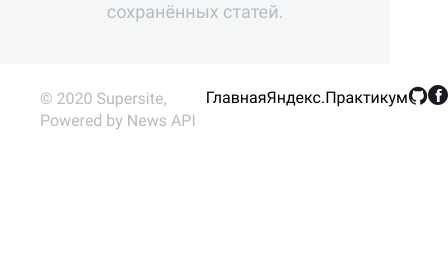
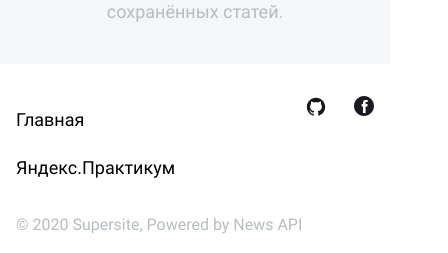
Before and after one commit to stvdent47/news-explorer-frontend, a React (Create React App) app: page /saved-news in a window 390 px wide. Shown: the part 2191-2444 px from the top of the page, 448 px wide, since content can reach past the window. Before the commit the page ends 2323 px from the top, so only its background shows below. Built offline with nearby package versions, Linux system fonts and the light colour scheme; a web font is replaced by a local one.

Commit message:
looks like finished

```diff
--- a/src/components/Footer/Footer.css
+++ b/src/components/Footer/Footer.css
@@ -1,5 +1,5 @@
 .footer {
-  max-height: 80px;
+  /* max-height: 80px; */
   height: 100%;
   display: flex;
   flex-direction: row;
@@ -18,6 +18,9 @@
   margin: 0;
   padding: 30px 106px 30px 0;
   display: flex;
+  flex-direction: row;
+  justify-content: flex-end;
+  align-items: center;
   max-width: 25%;
   width: 100%;
 }
@@ -27,14 +30,13 @@
   padding: 0;
   display: flex;
   flex-direction: row;
-  justify-content: space-between;
   list-style: none;
-  width: 100%;
 }
 
 .footer__list-item {
   margin: 0;
   padding: 0;
+  margin-left: 28px;
 }
 
 .footer__text-link {
@@ -43,15 +45,13 @@
   color: #000;
   font-size: 16px;
   line-height: 24px;
-  margin: 0;
+  margin: 0 12px 0 0;
   padding: 30px 0 28px;
   text-decoration: none;
 }
 
 .footer__icon-link {
-  margin: 0;
   padding: 30px 0;
-
 }
 
 .footer__icon-image {
@@ -72,7 +72,7 @@
 
 @media all and (max-width: 920px) {
   .footer {
-    max-height: 64px;
+    /* max-height: 64px; */
   }
 
   .footer__copyright {
@@ -92,3 +92,38 @@
     background-image: url(../../images/facebook-768.svg);
   }
 }
+
+@media all and (max-width: 720px) {
+  .footer {
+    flex-direction: column;
+  }
+
+  .footer__copyright {
+    padding: 150px 16px 20px;
+    margin-bottom: -180px;
+  }
+
+  .footer__nav {
+    justify-content: space-between;
+    align-items: flex-start;
+    max-width: calc(100% - 32px);
+    padding: 20px 16px;
+  }
+
+  .footer__nav-list:first-of-type {
+    flex-direction: column;
+  }
+
+  .footer__list-item {
+    margin: 0;
+  }
+
+  .footer__text-link {
+    font-size: 18px;
+    line-height: 48px;
+  }
+
+  .footer__icon-image {
+    margin: 0 0 0 28px;
+  }
+}
--- a/src/components/Footer/Footer.jsx
+++ b/src/components/Footer/Footer.jsx
@@ -21,7 +21,8 @@ const Footer = () => {
               Яндекс.Практикум
             </a>
           </li>
-
+        </ul>
+        <ul className='footer__nav-list'>
           <li className='footer__list-item'>
             <a href='https://github.com/stvdent47' target='blank' className='footer__icon-link'>
               <div className='footer__icon-image footer__icon-image_git' />
--- a/src/components/LoginModal/LoginModal.jsx
+++ b/src/components/LoginModal/LoginModal.jsx
@@ -1,6 +1,7 @@
 import React from 'react';
+// components
 import ModalWithForm from '../ModalWithForm/ModalWithForm.jsx';
-
+// text constants
 import {
   LOGIN_MODAL_TITLE,
   LOGIN_TEXT,
--- a/src/components/ModalWithForm/ModalWithForm.css
+++ b/src/components/ModalWithForm/ModalWithForm.css
@@ -45,13 +45,14 @@
 }
 
 .modal__input {
+  display: block;
   font-family: Inter;
   font-size: 14px;
   line-height: 17px;
   max-width: 358px;
   width: 100%;
   color: #000;
-  margin: 0 36px 0;
+  margin: 0 36px;
   padding: 0 0 10px;
   border: none;
   border-bottom: 1px solid rgba(0, 0, 0, 0.2);
@@ -159,6 +160,53 @@
   cursor: pointer;
 }
 
-@media all and (max-width: 920px) {
+@media all and (max-width: 520px) {
+  .modal {
+    align-items: flex-end;
+  }
 
+  .modal__container {
+    width: 100%;
+    border-radius: 0%;
+    border-top-left-radius: 16px;
+    border-top-right-radius: 16px;
+  }
+
+  .modal__title {
+    padding: 16px 16px 22px;
+  }
+
+  .modal__input-title {
+    padding: 0 0 9px 16px;
+  }
+  .modal__input {
+    max-width: calc(520px - 32px);
+    margin: 0 16px;
+  }
+
+  .modal__input-error {
+    margin: 3px 16px 13px;
+  }
+
+  .modal__input-error:last-of-type {
+    margin: 3px 16px 21px;
+  }
+
+  .modal__caption {
+    padding: 16px 0 252px;
+  }
+
+  .modal__close-button {
+    width: 24px;
+    height: 24px;
+    top: -40px;
+    right: 16px;
+  }
 }
+
+@media all and (max-width: 390px) {
+  .modal__submit-button {
+    width: 288px;
+
+  }
+}
--- a/src/components/SignupModal/SignupModal.jsx
+++ b/src/components/SignupModal/SignupModal.jsx
@@ -1,5 +1,4 @@
 import React from 'react';
-import './SignupModal.css';
 // components
 import ModalWithForm from '../ModalWithForm/ModalWithForm.jsx';
 import {
```
Also changed, not shown: src/components/InfoTooltip/InfoTooltip.css (added), src/components/InfoTooltip/InfoTooltip.jsx (added), 1 other file (tests, documents, lock files or other folders).
